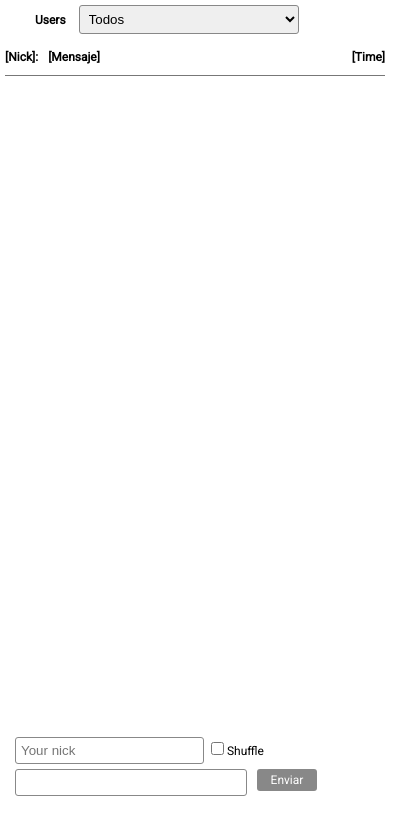
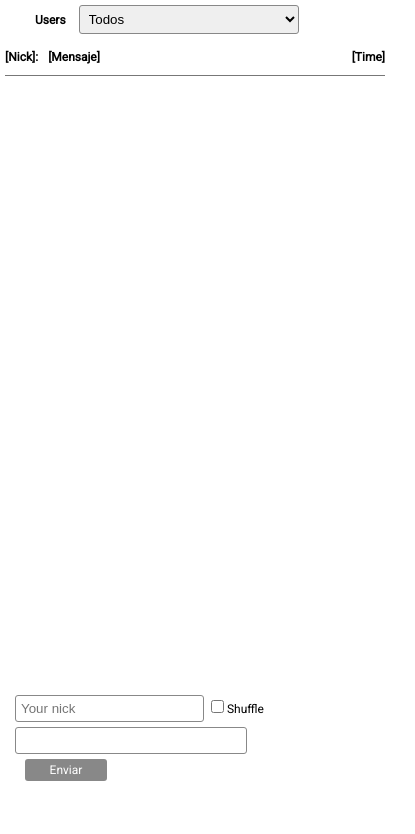
Before and after one commit to TuckerDS/fictizia-advancedJS-WSchat, a website: page index.html in a window 390 px wide. Shown: the whole page, 415 px wide, since content can reach past the window. Drawn offline with Linux system fonts and the light colour scheme.

```diff
--- a/index.html
+++ b/index.html
@@ -34,8 +34,8 @@
         <input type="text" id="nickname" placeholder="Your nick">
         <label><input type="checkbox" id="shuffle">Shuffle </label>
       </div>
-      <div class="left"><input id="texto" type="text" class="textbox" value=""></div>
-      <div class="left"><div class="button" id="send">Enviar</div></div>
+      <div class="left" id="msgContainer"><input id="texto" type="text" class="textbox" value=""></div>
+      <div class="button left" id="send">Enviar</div>
     </div>
   </div>
 </body>
--- a/styles.css
+++ b/styles.css
@@ -34,6 +34,7 @@
 }
 
 #info {
+    box-sizing: border-box;
     position: relative;
     width: 100%;
     padding: 5px 0 5px 30px;
@@ -41,13 +42,15 @@
 }
 
 #chatbox {
+    box-sizing: border-box;
     position: relative;
     box-sizing: border-box;
-    height: 85vh;
+    height: 80vh;
     width: 100%;
 }
 
 #msgbox {
+    box-sizing: border-box;
     position: relative;
     box-sizing: border-box;
     height: 75vh;
@@ -55,10 +58,11 @@
 }
 
 #controls {
+    box-sizing: border-box;
     position: relative;
     box-sizing: border-box;
     padding: 20px 10px;
-    height: 15vh;
+    height: 20vh;
     width: 100%;
 }
 
@@ -85,13 +89,13 @@
 }
 
 .textbox {
-    width: 300px;
+    width: 100%;
 }
 
 .button {
     border-radius: 3px;
     padding: 5px;
-    width: 50px;
+    width: 20;
     text-align: center;
     background: #888;
     color: #FFF;
@@ -145,4 +149,11 @@
     #list {
         width: 220px;
     }
+    .button {
+        width: 20%;
+    }
+    #msgContainer {
+        box-sizing: border-box;
+        width: 80%;
+    }
 }
```
